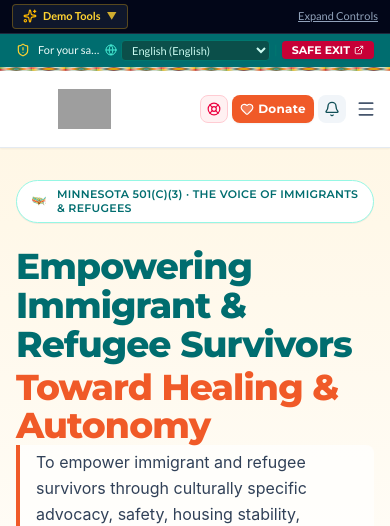
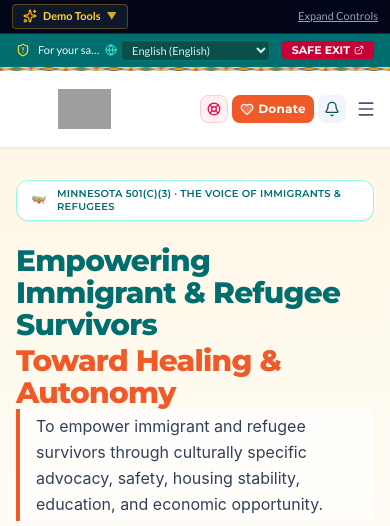
Before and after one commit to OphireumTechnology/phumulani, a React (Vite) app: page / in a window 390 px wide. Shown: the top 526 px of the page. Built offline with nearby package versions, Linux system fonts and the light colour scheme; grey boxes are pictures that could not be loaded.

Commit message:
fix(homepage): allow badge and heading to wrap on 320px screens

```diff
--- a/src/views/PublicWebsiteView.tsx
+++ b/src/views/PublicWebsiteView.tsx
@@ -220,13 +220,13 @@ export const PublicWebsiteView: React.FC<PublicWebsiteViewProps> = ({
           <div className="grid grid-cols-1 lg:grid-cols-12 gap-10 lg:gap-12 items-center">
             {/* LEFT COLUMN: Mission & Headline (~58%) */}
             <div className="lg:col-span-7 space-y-6">
-              <div className="inline-flex items-center gap-2.5 text-xs font-semibold text-[#006D6F] bg-white border border-teal-200 px-3.5 py-1.5 rounded-full shadow-2xs">
+              <div className="flex items-center gap-2.5 max-w-full text-xs font-semibold text-[#006D6F] bg-white border border-teal-200 px-3.5 py-1.5 rounded-xl sm:rounded-full shadow-2xs">
                 <PhumulaniLogoMark className="w-4 h-4 shrink-0" />
-                <span className="font-heading tracking-wide uppercase text-[11px]">MINNESOTA 501(C)(3) · THE VOICE OF IMMIGRANTS &amp; REFUGEES</span>
+                <span className="font-heading tracking-wide uppercase text-[10px] sm:text-[11px] leading-snug min-w-0 break-words">MINNESOTA 501(C)(3) · THE VOICE OF IMMIGRANTS &amp; REFUGEES</span>
               </div>
 
               {/* Exact wording with responsive clamp and brand colors */}
-              <h1 className="font-heading font-extrabold text-[#006D6F] tracking-tight leading-[1.08] text-[clamp(2.25rem,4.2vw,4.25rem)] max-w-[1050px] m-0">
+              <h1 className="font-heading font-extrabold text-[#006D6F] tracking-tight leading-[1.08] text-[clamp(1.85rem,4.2vw,4.25rem)] max-w-[1050px] min-w-0 break-words m-0">
                 <span className="block">Empowering Immigrant &amp; Refugee Survivors</span>
                 <span className="block text-[#F05A28] mt-1 sm:mt-2">Toward Healing &amp; Autonomy</span>
               </h1>
```
